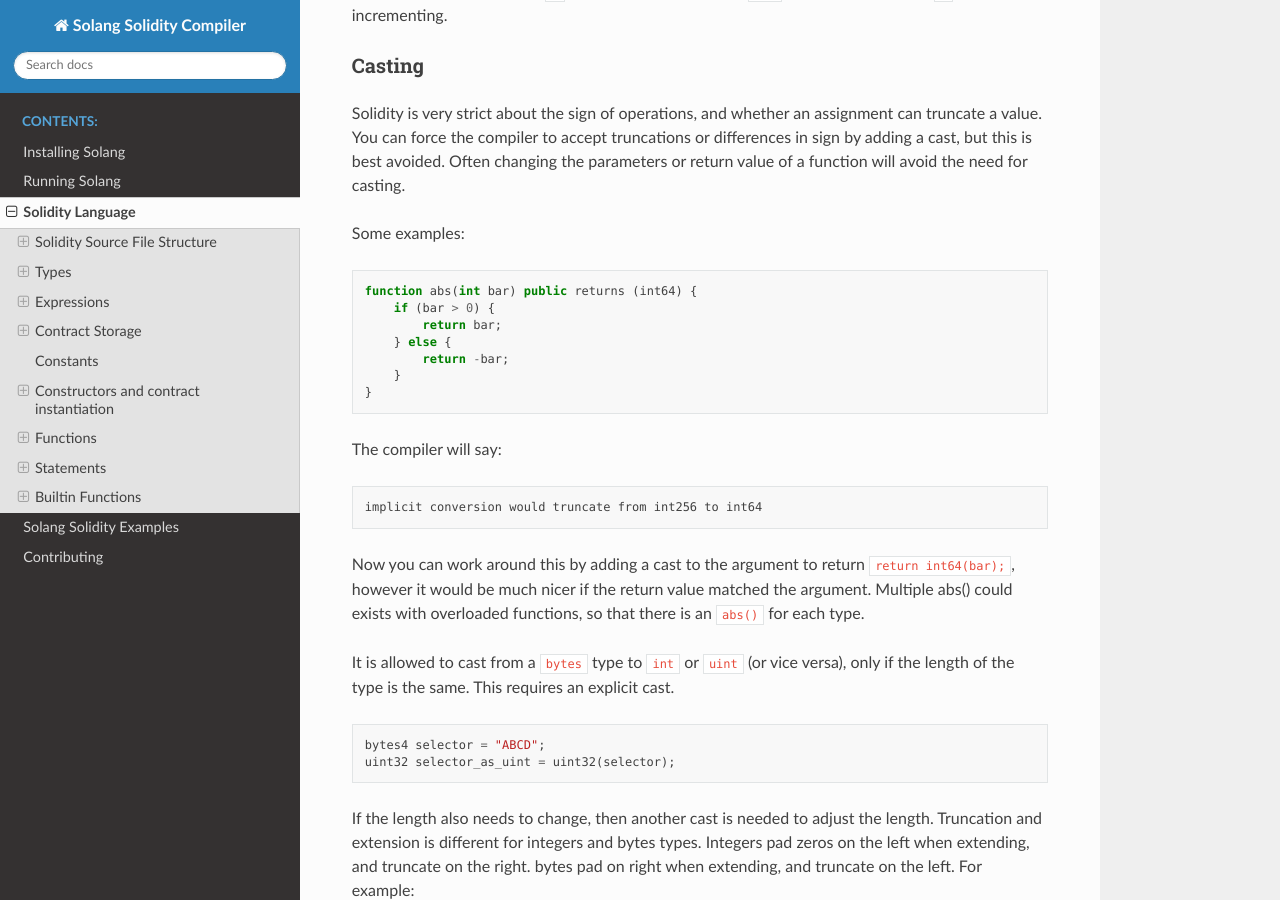
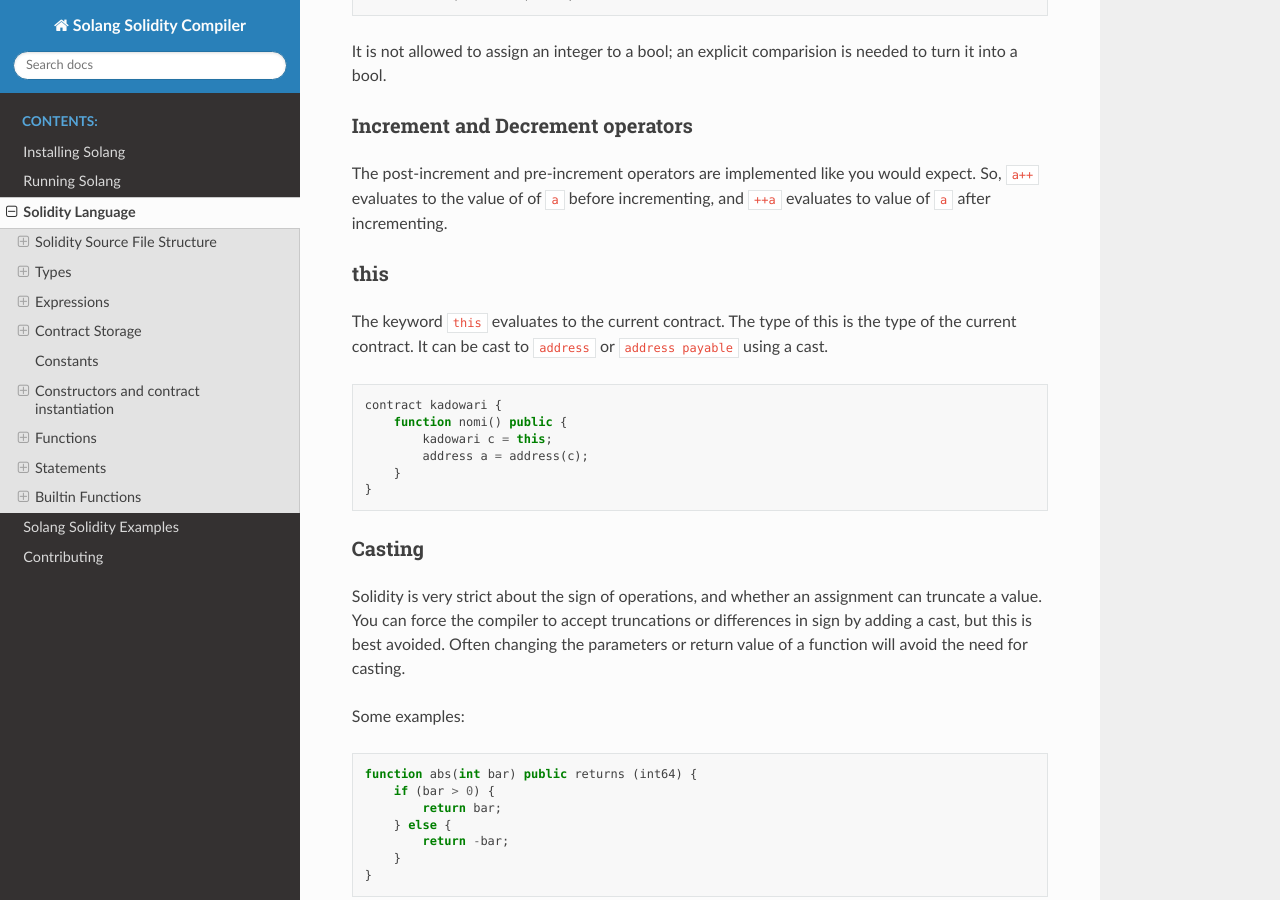
Before and after one commit to hyperledger-solang/solang, a Sphinx documentation site: the page built from docs/language.rst, in a window 1280 px wide and 900 px high, scrolled down 17861 px. Built offline with Sphinx 7.4.7 and the Read the Docs theme 2.0.0, drawn with Linux system fonts in a browser that asks for light colours; some of the changed text lies outside the part shown.

Commit message:
Document this
Signed-off-by: Sean Young <sean@mess.org>

```diff
--- a/docs/language.rst
+++ b/docs/language.rst
@@ -744,7 +744,7 @@ sugar for calling functions on the contract.
 A contract can be created with the new statment, followed by the name of the contract. The
 arguments to the constructor must be provided.
 
-  .. code-block:: javascript
+.. code-block:: javascript
 
     contract child {
         function announce() public {
@@ -763,6 +763,17 @@ arguments to the constructor must be provided.
 Since child does not have a constructor, no arguments are needed for the new statement. The variable
 `c` of the contract `child` type, which simply holds its address. Functions can be called on
 this type. The contract type can be cast to and from address, provided an explicit cast is used.
+
+The expression ``this`` evaluates to the current contract, which can be cast to ``address`` or
+``address payable``.
+
+.. code-block:: javascript
+
+    contract example {
+        function get_address() public returns (address) {
+            return address(this);
+        }
+    }
 
 Storage References
 __________________
@@ -919,6 +930,21 @@ _________________________________
 The post-increment and pre-increment operators are implemented like you would expect. So, ``a++``
 evaluates to the value of of ``a`` before incrementing, and ``++a`` evaluates to value of ``a``
 after incrementing.
+
+this
+____
+
+The keyword ``this`` evaluates to the current contract. The type of this is the type of the
+current contract. It can be cast to ``address`` or ``address payable`` using a cast.
+
+.. code-block:: javascript
+
+    contract kadowari {
+        function nomi() public {
+            kadowari c = this;
+            address a = address(c);
+        }
+    }
 
 Casting
 _______
```
